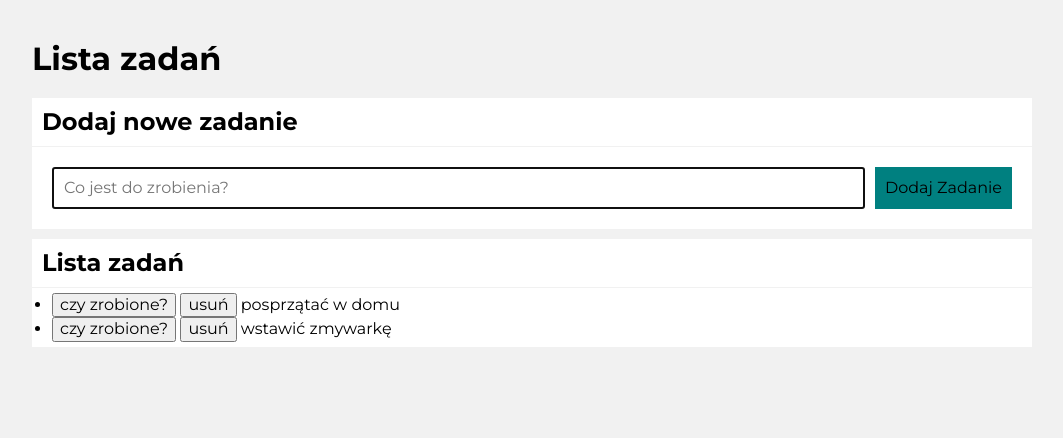
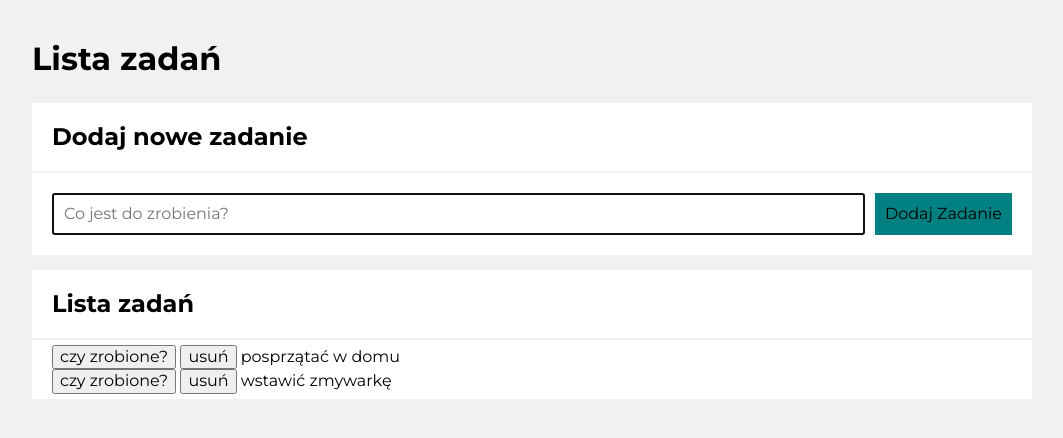
Before and after one commit to sebanek96/TO-DO-LIST, a plain HTML site: page index.html in a window 1280 px wide. Shown: the whole page, without its empty margins (108-1171 px from the left). Drawn offline with nearby package versions, Linux system fonts and the light colour scheme.

Commit message:
css done ?

```diff
--- a/CSS/section.css
+++ b/CSS/section.css
@@ -1,7 +1,3 @@
-.section{
-
-}
-
 .section__mainHeader{
     width: 1000px;
     max-width: 1000px;
@@ -12,11 +8,11 @@
 
 .section__header{
     background-color: white;
-    margin-top: 10px;
-    padding: 10px;
+    margin-top: 15px;
+    padding: 20px;
     width: 1000px;
     max-width: 1000px;
-    margin-bottom: 1px;
+    margin-bottom: 2px;
     display: flex;
     justify-content: flex-start;
   }
@@ -26,5 +22,5 @@
     padding: 5px 10px;
     width: 1000px;
     max-width: 1000px;
-    margin-bottom: 1px;
+    margin-bottom: 2px;
   }
--- a/CSS/taskslist.css
+++ b/CSS/taskslist.css
@@ -4,4 +4,5 @@
     width: 1000px;
     max-width: 1000px;
     margin-top: 0px;
+    list-style-type: none;
 }
```
